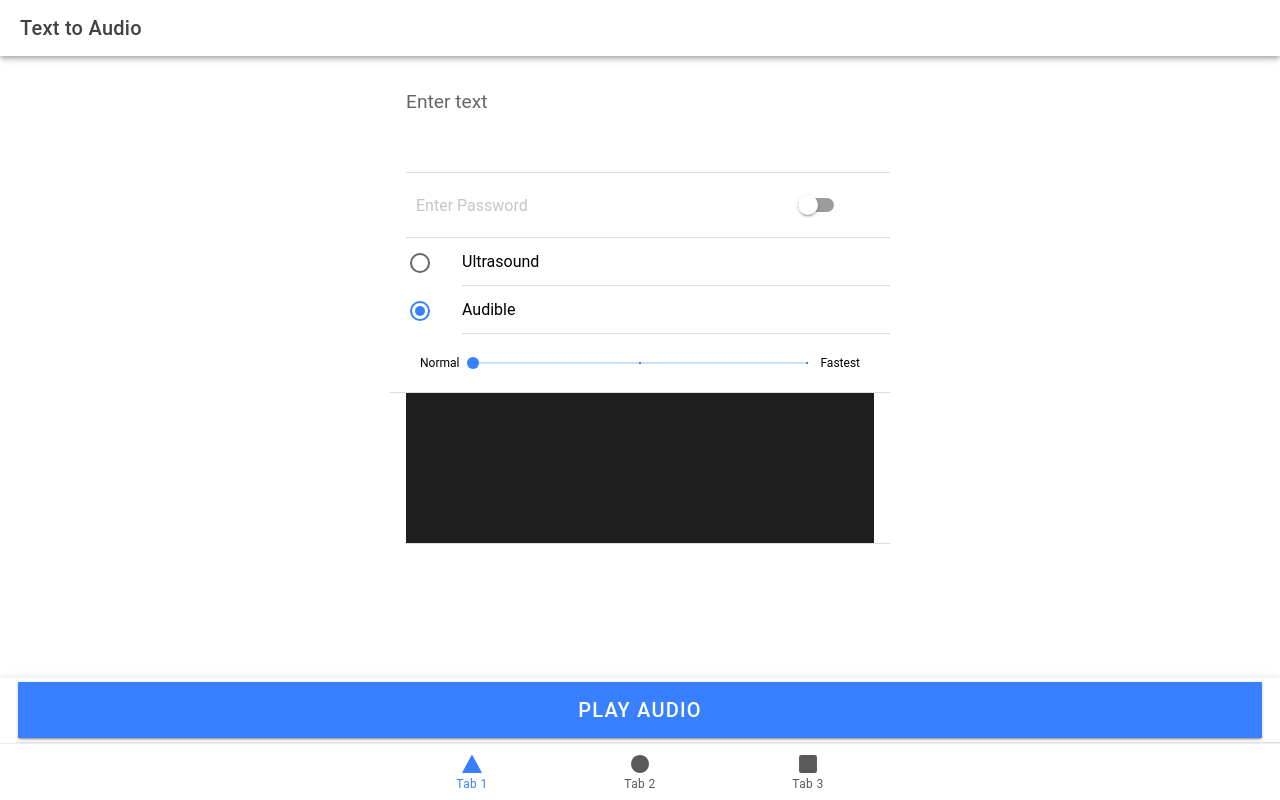
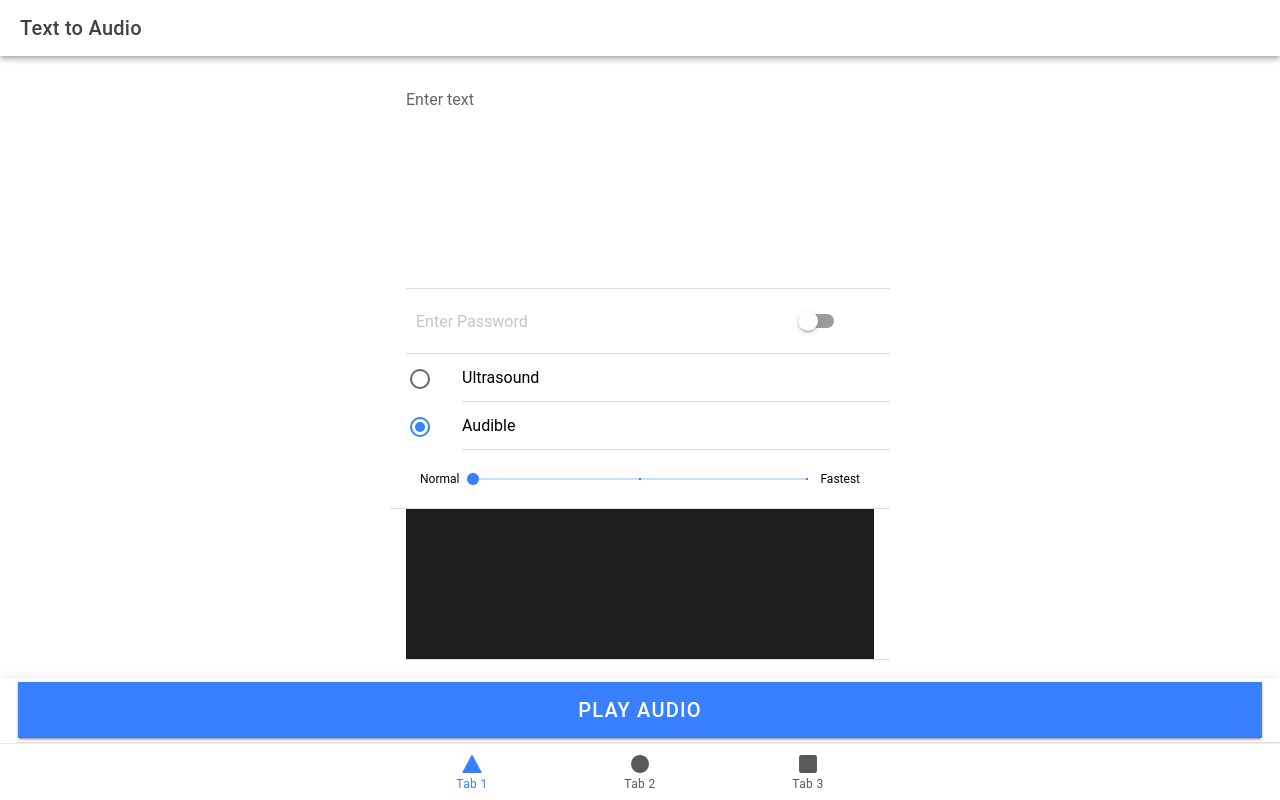
Before and after one commit to ainthero/diktovka, a React (Vite) app: page /tab1 in a window 1280 px wide. Built offline with nearby package versions, Linux system fonts and the light colour scheme.

Commit message:
password

```diff
--- a/package.json
+++ b/package.json
@@ -24,6 +24,7 @@
     "@ionic/storage": "^4.0.0",
     "@types/react-router": "^5.1.20",
     "@types/react-router-dom": "^5.3.3",
+    "crypto-js": "^4.2.0",
     "ggwave": "^0.4.0",
     "ionicons": "^7.0.0",
     "react": "^18.2.0",
--- a/src/pages/Tab1.css
+++ b/src/pages/Tab1.css
@@ -27,6 +27,10 @@
 }
 
 .large-text-field {
-  font-size: 1.2em; /* Larger font */
-  height: 100px;     /* Increased height */
+  font-size: 1.0em; /* Larger font */
 }
+
+.equal-padding {
+  padding-left: 15px; /* Adjust as needed */
+  padding-right: 15px; /* Adjust as needed */
+}
--- a/src/pages/Tab1.tsx
+++ b/src/pages/Tab1.tsx
@@ -24,6 +24,8 @@ import React, {useState} from 'react';
 import './Tab1.css';
 // @ts-ignore
 import factory from 'ggwave';
+// @ts-ignore
+import CryptoJS from 'crypto-js';
 
 const Tab1: React.FC = () => {
     const [text, setText] = useState('');
@@ -95,7 +97,12 @@ const Tab1: React.FC = () => {
             var parameters = ggwave.getDefaultParameters();
             var instance = ggwave.init(parameters);
 
-            let payload = usePassword ? `${text}:${password}` : text;
+            let payload = '';
+            if (usePassword) {
+              payload = '1' + CryptoJS.AES.encrypt(password + text, password).toString()
+            } else {
+              payload = '0' + text;
+            }
 
             let protocol = ggwave.ProtocolId[`GGWAVE_PROTOCOL_${transmissionType.toUpperCase()}_${speedLabels[transmissionSpeed].toUpperCase()}`];
 
@@ -129,7 +136,7 @@ const Tab1: React.FC = () => {
             <IonContent fullscreen className="ion-text-center ion-padding">
                 <div className='custom'>
                     <IonItem>
-                        <IonTextarea class="large-text-field" value={text} placeholder="Enter text" onIonInput={e => setText(e.detail.value!)}/>
+                        <IonTextarea class="large-text-field" rows={10} value={text} placeholder="Enter text" onIonInput={e => setText(e.detail.value!)}/>
                     </IonItem>
                     <IonItem>
   <IonGrid>
```
Also changed, not shown: 1 other file (tests, documents, lock files or other folders).
